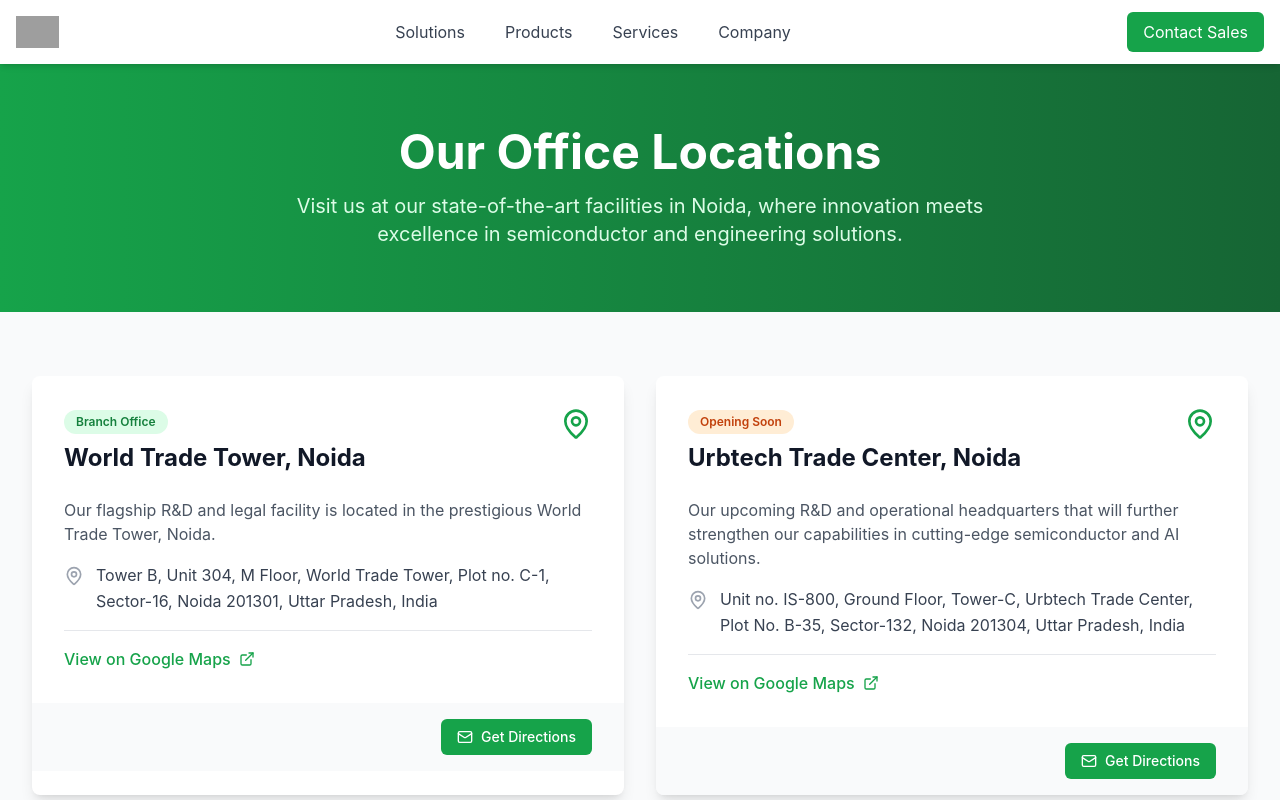
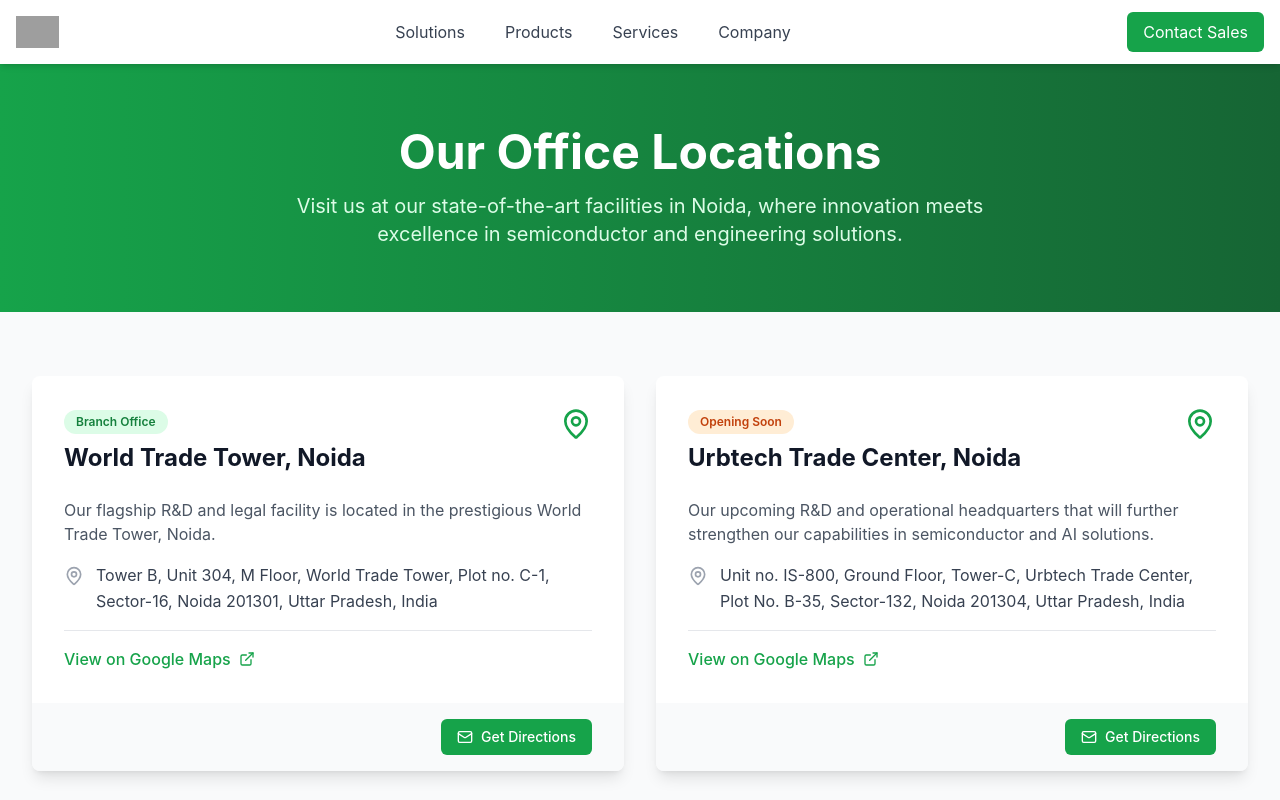
Before and after one commit to abhilasha-2302/main, a Next.js app: page /locations in a window 1280 px wide. Shown: the top 800 px of the page. Built offline with nearby package versions, Linux system fonts and the light colour scheme; grey boxes are pictures that could not be loaded.

Commit message:
modified:   pages/locations.js

```diff
--- a/pages/locations.js
+++ b/pages/locations.js
@@ -22,7 +22,7 @@
       mapUrl: "https://g.co/kgs/HWqEdXs",
       type: "Opening Soon",
       description:
-        "Our upcoming R&D and operational headquarters that will further strengthen our capabilities in cutting-edge semiconductor and AI solutions.",
+        "Our upcoming R&D and operational headquarters that will further strengthen our capabilities in semiconductor and AI solutions.",
     },
   ];
 
```
